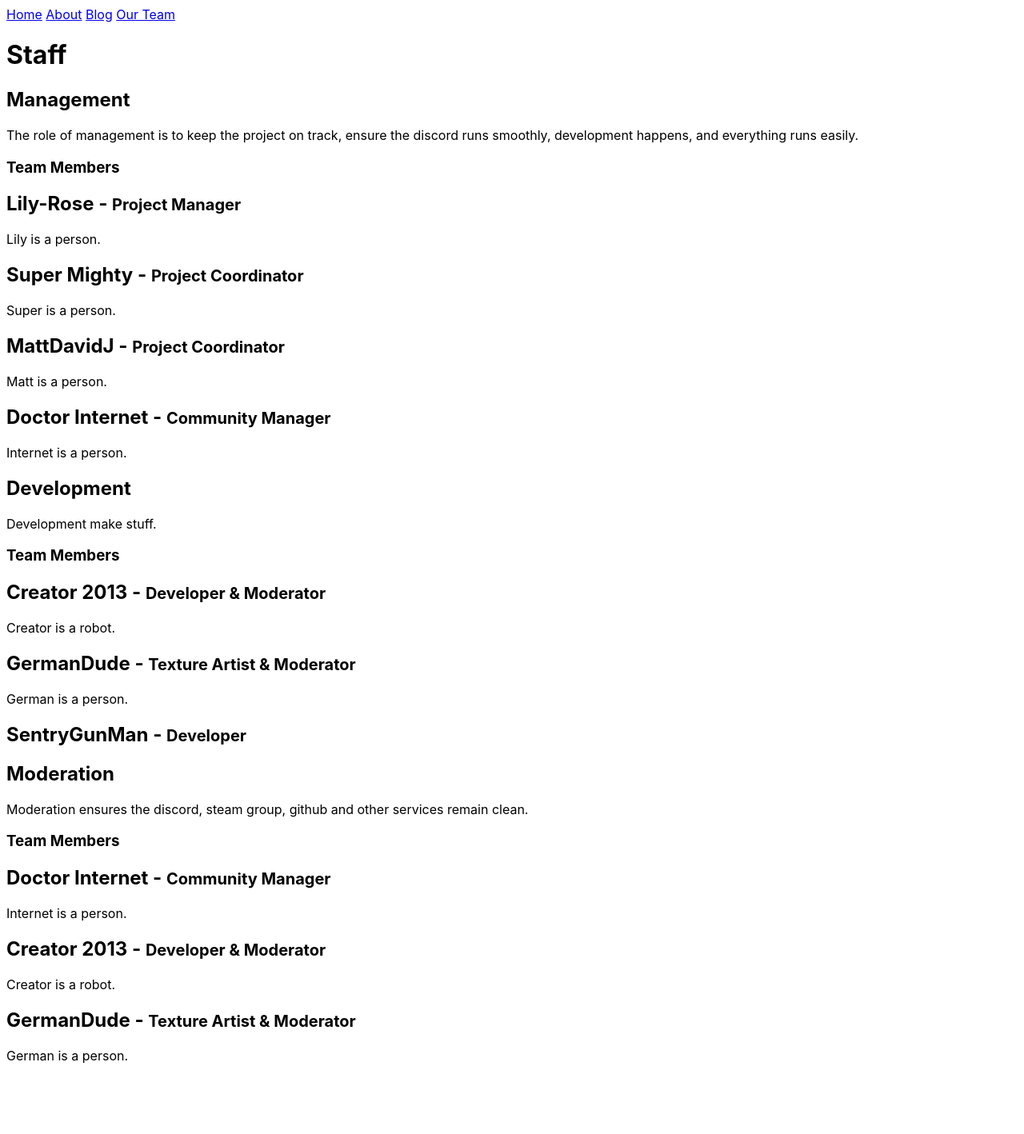
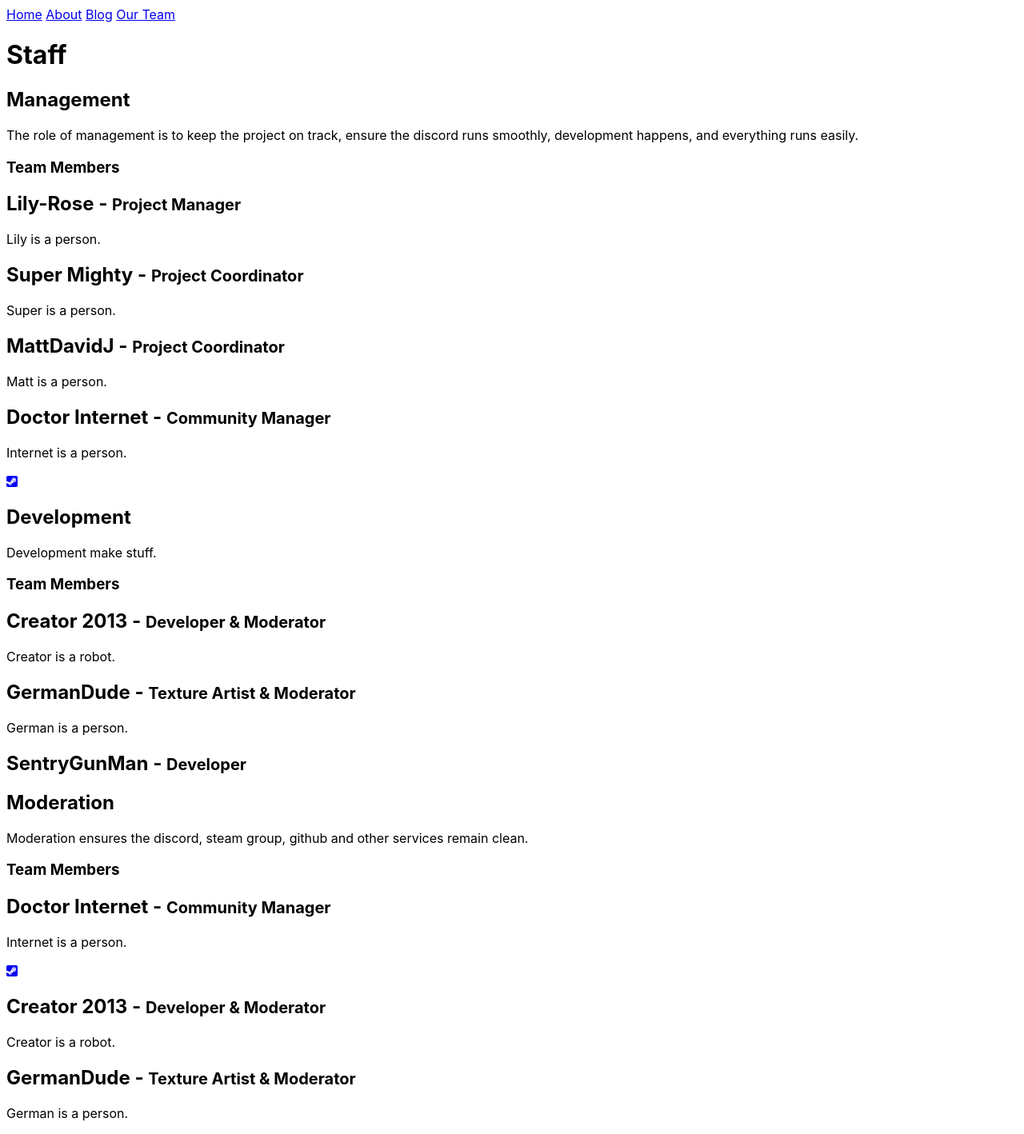
Before and after one commit to 999-Emergency/999-emergency.github.io, a Jekyll site: the page built from team.html, in a window 1280 px wide. Shown: the whole page at 80% size. Built offline with Jekyll 4.4.1, drawn with Linux system fonts in a browser that asks for light colours; nearby versions of some CDN libraries; before the commit the page ends 1346 px from its top, so only the background shows below that.

Commit message:
Add font-awesome

```diff
--- a/_layouts/default.html
+++ b/_layouts/default.html
@@ -5,9 +5,12 @@
     <meta charset="utf-8">
     <title>{{ page.title }} - {{ site.title }}</title>
     <link rel="stylesheet" href="{{ "/assets/css/main.css" | relative_url }}">
+    <script src="https://kit.fontawesome.com/3a70820ca4.js" crossorigin="anonymous"></script>
   </head>
   <body>
     {% include nav.html %}
-    {{ content }}
+    <div class="content">
+      {{ content }}
+    </div>
   </body>
 </html>
```
